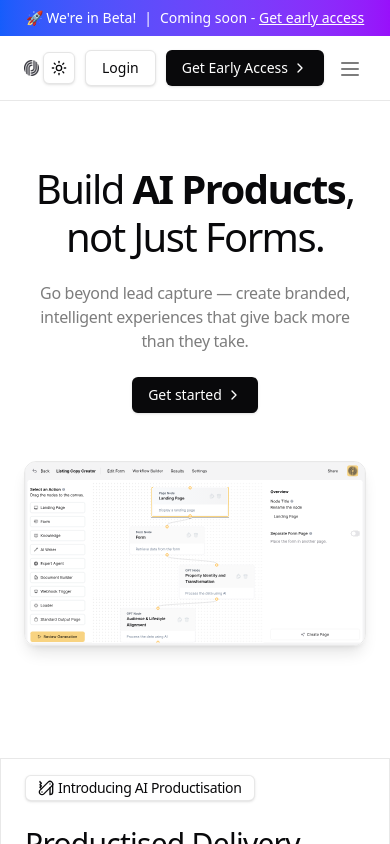
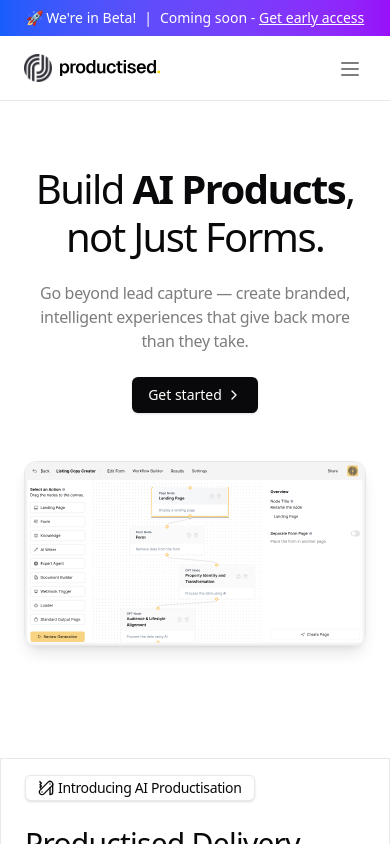
Before and after one commit to Writehand-Solutions/websitetry, a Next.js app: page / in a window 390 px wide. Shown: the top 844 px of the page. Built offline with nearby package versions, Linux system fonts and the light colour scheme.

Commit message:
fix: Update navbar, link , and email

```diff
--- a/src/app/api/contact/route.ts
+++ b/src/app/api/contact/route.ts
@@ -38,7 +38,7 @@ export async function POST(request: NextRequest) {
     // Send email via Postmark
     const result = await client.sendEmail({
       From: 'support@productised.ai',
-      To: 'support@productised.ai',
+      To: 'hello@productised.ai, support@productised.ai',
       Subject: `New Contact Form Submission from ${name}`,
       HtmlBody: `
         <div style="font-family: Arial, sans-serif; max-width: 600px; margin: 0 auto;">
--- a/src/components/navbar.tsx
+++ b/src/components/navbar.tsx
@@ -151,27 +151,28 @@ const Navbar = () => {
           </NavigationMenu>
 
           {/* Auth Buttons - Login + Beta CTA */}
-          <div className="flex items-center gap-2.5">
+          <div className="flex items-center gap-1 lg:gap-2.5">
+            {/* Theme Toggle - Desktop Only */}
             <div
-              className={`transition-opacity duration-300 ${isMenuOpen ? 'pointer-events-none opacity-0' : 'opacity-100'}`}
+              className={`hidden transition-opacity duration-300 lg:block ${isMenuOpen ? 'pointer-events-none opacity-0' : 'opacity-100'}`}
             >
               <ThemeToggle />
             </div>
 
-            {/* Login Link */}
+            {/* Login Link - Desktop Only */}
             <Link
               href="https://app.productised.ai/login"
-              className={`transition-opacity duration-300 ${isMenuOpen ? 'pointer-events-none opacity-0' : 'opacity-100'}`}
+              className={`hidden transition-opacity duration-300 lg:block ${isMenuOpen ? 'pointer-events-none opacity-0' : 'opacity-100'}`}
             >
               <Button variant="outline" className="text-primary">
                 Login
               </Button>
             </Link>
 
-            {/* Get Early Access CTA */}
+            {/* Get Early Access CTA - Desktop Only */}
             <Link
               href="/contact"
-              className={`transition-opacity duration-300 ${isMenuOpen ? 'pointer-events-none opacity-0' : 'opacity-100'}`}
+              className={`hidden transition-opacity duration-300 lg:block ${isMenuOpen ? 'pointer-events-none opacity-0' : 'opacity-100'}`}
             >
               <Button className="gap-1">
                 Get Early Access
@@ -212,7 +213,10 @@ const Navbar = () => {
             : 'invisible translate-x-full opacity-0'
         }`}
       >
-        <div className="mt-8 space-y-2">
+        <div className="my-8 space-y-2">
+          <div className="mb-4 flex justify-center lg:hidden">
+            <ThemeToggle />
+          </div>
           <Link
             href="https://app.productised.ai/login"
             className="block"
--- a/src/components/sections/hero.tsx
+++ b/src/components/sections/hero.tsx
@@ -24,7 +24,7 @@ export default function Hero() {
             that give back more than they take.
           </p>
           <Button asChild className="mt-6 gap-1 md:mt-8 lg:mt-10">
-            <Link href="/dashboard">
+            <Link href="https://app.productised.ai/login">
               Get started
               <ChevronRight className="size-4" />
             </Link>
```
